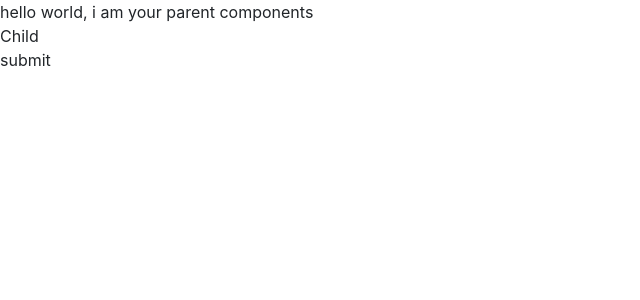
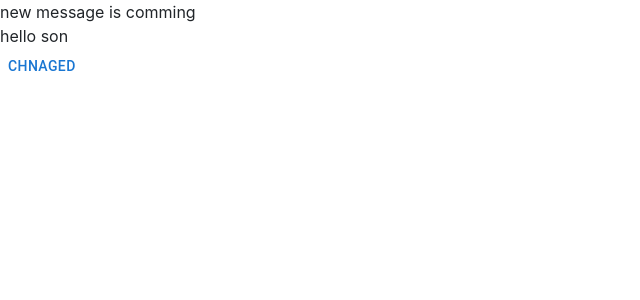
Before and after one commit to Purushotham-G/sso-authentications, a React (Create React App) app: page / in a window 1280 px wide. Shown: the top 300 px of the page, without its empty margins (0-640 px from the left). Built offline with nearby package versions, Linux system fonts and the light colour scheme; the HTML template or start-up script is replaced by a standard one.

Commit message:
latest push the code

```diff
--- a/src/Component/Child.js
+++ b/src/Component/Child.js
@@ -27,13 +27,26 @@
 
 // // export default Child;
 
+// import React from 'react'
+
+// export const Child = ({changesStatus}) => {
+//   return (
+//     <>
+//       <div>Child</div>
+//       <button onClick={()=>changesStatus("hello , i am from clid components")}>submit</button>
+//     </>
+//   )
+// }
+
+import { Button } from '@mui/material'
 import React from 'react'
 
-export const Child = ({changesStatus}) => {
+export const Child = ({msg, handleChaged}) => {
+
   return (
     <>
-      <div>Child</div>
-      <button onClick={()=>changesStatus("hello , i am from clid components")}>submit</button>
+      <p>{msg}</p>
+      <Button onClick={()=> handleChaged("hello son to incomming new msg")}>Chnaged</Button>
     </>
   )
 }
--- a/src/Component/Parent.js
+++ b/src/Component/Parent.js
@@ -37,20 +37,38 @@
 
 // // export default Parent;
 
+// import React, { useState } from 'react'
+// import {Child } from './Child';
+
+// export const Parent = () => {
+//   const [child, setChild] = useState("hello world, i am your parent components")
+
+//   const handleChanged = (msggg) =>{
+//     setChild(msggg)
+//   }
+//   return (
+//     <>
+//       <p>{child}</p>
+//       <p>{handleChanged}</p>
+//       <Child changesStatus={handleChanged} />
+//     </>
+//   )
+// }
+
 import React, { useState } from 'react'
-import {Child } from './Child';
+import {Child} from './Child'
 
 export const Parent = () => {
-  const [child, setChild] = useState("hello world, i am your parent components")
-
-  const handleChanged = (msggg) =>{
-    setChild(msggg)
+  const [data, setData] = useState('new message is comming');
+  const handleRsult = (msg)=>{
+    setData(msg);
   }
   return (
     <>
-      <p>{child}</p>
-      <p>{handleChanged}</p>
-      <Child changesStatus={handleChanged} />
+      <p>{data}</p>
+      <Child msg ="hello son" handleChaged = {handleRsult}/>
     </>
   )
 }
+
+// export default Parent
--- a/src/Practice/FirstApi.js
+++ b/src/Practice/FirstApi.js
@@ -101,32 +101,78 @@
 
 // export default FirstApi
 
-import React, { useEffect, useState } from 'react';
+// import React, { useEffect, useState } from 'react';
 
-const FirstApi = () =>{
+// const FirstApi = () =>{
+
+//     const [data, setData] = useState([]);
+//     const [search, setSearch] = useState('');
+
+//     useEffect(()=>{
+//         fetch('https://jsonplaceholder.typicode.com/todos')
+//         .then(resp => resp.json())
+//         .then(result => setData(result))
+//     },[])
+
+//     const filterData = data.filter((item, i)=> item.title.toLowerCase().includes(search.toLowerCase()));
+
+//     console.log(data);
+//     const handleChnaged = (e) =>{
+//         setSearch(e.target.value)
+//     }
+
+//     return(
+//         <>
+//             <input type='text' value={search} onChange={handleChnaged} />
+//             {filterData?.map((item, i)=> <p>{item.title}</p>)}
+//         </>
+//     )
+// }
+
+// export default FirstApi;
+
+import { TextField } from '@mui/material';
+import React, { useEffect, useState } from 'react'
+
+const FirstApi = () => {
 
     const [data, setData] = useState([]);
     const [search, setSearch] = useState('');
 
+    // useEffect(()=>{
+    //     fetch('https://jsonplaceholder.typicode.com/todos')
+    //     .then(resp => resp.json())
+    //     .then(result => setData(result))
+    // },[]);
+
     useEffect(()=>{
-        fetch('https://jsonplaceholder.typicode.com/todos')
-        .then(resp => resp.json())
-        .then(result => setData(result))
+        const finalResult = async() =>{
+            try{
+                const getResult = await fetch('https://jsonplaceholder.typicode.com/todos');
+                const resulttt = await getResult.json();
+                setData(resulttt);
+            }
+            catch(error){
+                console.log(error);
+            }
+        }
+        finalResult();
     },[])
 
-    const filterData = data.filter((item, i)=> item.title.toLowerCase().includes(search.toLowerCase()));
+    const searchResult = data.filter((item, i)=> item.title.toLowerCase().includes(search.toLowerCase()));
 
-    console.log(data);
     const handleChnaged = (e) =>{
-        setSearch(e.target.value)
+        setSearch(e.target.value);
     }
+  return (
+    <>
+    <TextField type="text" value={search} onChange={handleChnaged} />
+        {searchResult?.map((item, i)=> item.completed === true && <>
+            <p>{i}</p>
+            <p>{item.title}</p>
+        </>)}
 
-    return(
-        <>
-            <input type='text' value={search} onChange={handleChnaged} />
-            {filterData?.map((item, i)=> <p>{item.title}</p>)}
-        </>
-    )
+    </>
+  )
 }
-
-export default FirstApi;
+ export default FirstApi;
```
